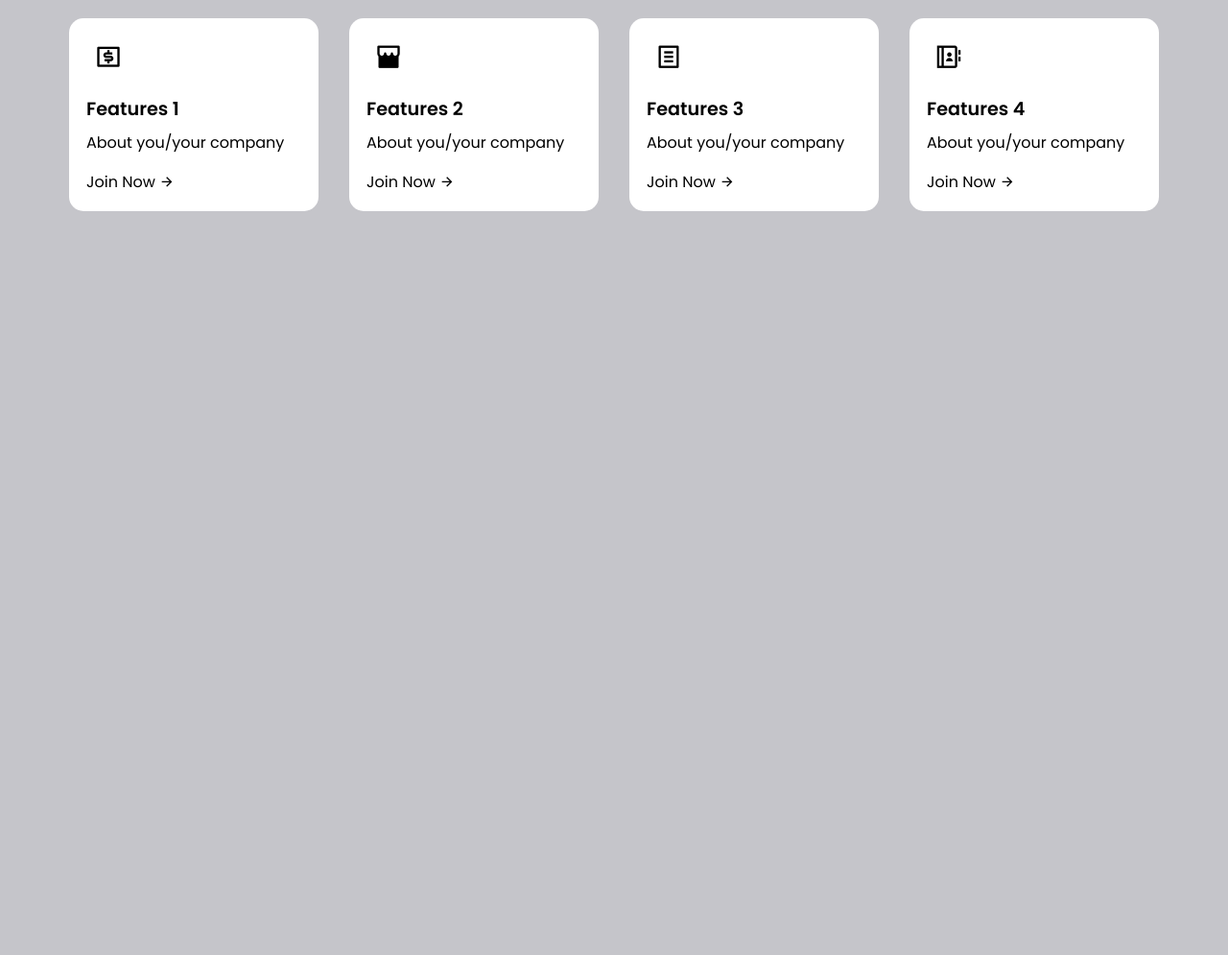
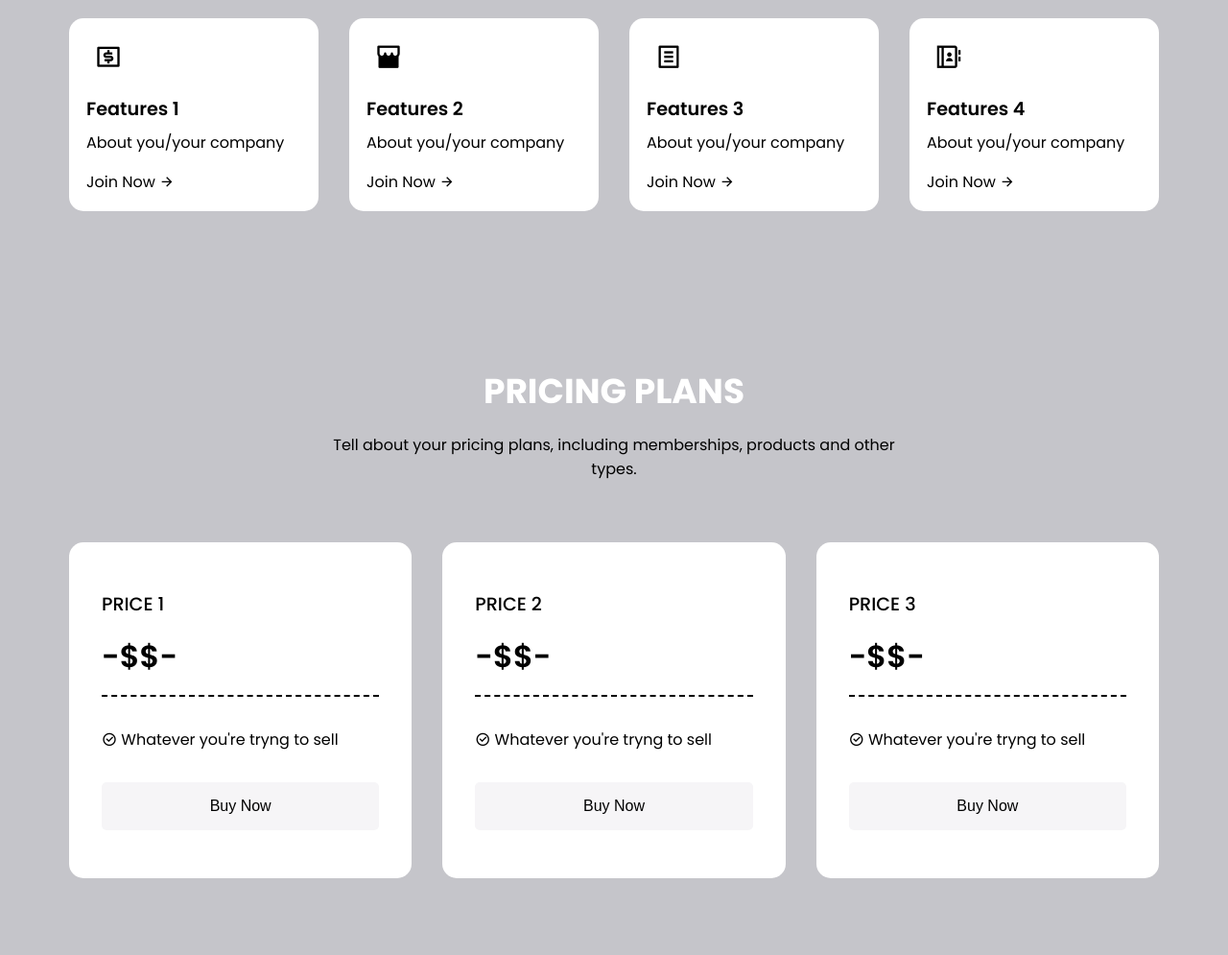
Before and after one commit to BrkLupox/project-utility, a plain HTML site: page index.html in a window 1280 px wide. Shown: the part 947-1942 px from the top of the page at 96% size. Before the commit the page ends 1247 px from the top, so only its background shows below. Drawn offline with nearby package versions, Linux system fonts and the light colour scheme; a script that the page names is missing.

Commit message:
Adding Pricing plans

```diff
--- a/index.html
+++ b/index.html
@@ -80,7 +80,47 @@
         </div>
     </section>
 
-
+    <section class="container">
+        <h2 class="header">PRICING PLANS</h2>
+        <p class="sub-header">
+            Tell about your pricing plans, including memberships, products and other types.
+        </p>
+        <div class="pricing">
+            <div class="card">
+                <div class="content">
+                    <h4>PRICE 1</h4>
+                    <h3>-$$-</h3>
+                    <p>
+                        <i class="ri-checkbox-circle-line"></i>
+                    Whatever you're tryng to sell
+                    </p>
+                </div>
+                <button class="btn">Buy Now</button>
+            </div>
+            <div class="card">
+                <div class="content">
+                    <h4>PRICE 2</h4>
+                    <h3>-$$-</h3>
+                    <p>
+                        <i class="ri-checkbox-circle-line"></i>
+                    Whatever you're tryng to sell
+                    </p>
+                </div>
+                <button class="btn">Buy Now</button>
+            </div>
+            <div class="card">
+                <div class="content">
+                    <h4>PRICE 3</h4>
+                    <h3>-$$-</h3>
+                    <p>
+                        <i class="ri-checkbox-circle-line"></i>
+                    Whatever you're tryng to sell
+                    </p>
+                </div>
+                <button class="btn">Buy Now</button>
+            </div>
+        </div>
+    </section>
 
     <script src="script.js"></script>
 </body>
--- a/styles.css
+++ b/styles.css
@@ -203,3 +203,53 @@ section .header{
 .features .card a:hover{
     color: #fff;
 }
+
+.sub-header{
+    max-width: 600px;
+    margin: auto;
+    text-align: center;
+    color: #000;
+}
+
+.pricing{
+    margin-top: 4rem;
+    display: grid;
+    grid-template-columns: repeat(3, 1fr);
+    gap: 2rem;
+}
+
+.pricing .card{
+    padding: 3rem 2rem;
+    background-color: #fff;
+    display: flex;
+    flex-direction: column;
+    border: 2px solid transparent;
+    border-radius: 15px;
+    transition: all 0.3s ease;
+}
+
+.pricing .card:hover{
+    background-color: #fff;
+    color: #000;
+}
+
+.pricing .card .content{
+    flex: 1;
+    margin-bottom: 2rem;
+}
+
+.pricing .card h4{
+    margin-bottom: 1rem;
+    color: #000;
+    font-size: 1.2rem;
+    font-weight: 500;
+}
+
+.pricing .card h3{
+    color: #000;
+    padding-bottom: 1rem;
+    margin-bottom: 2rem;
+    font-size: 2rem;
+    font-weight: 600;
+    border-bottom: 2px dashed #000;
+}
```
